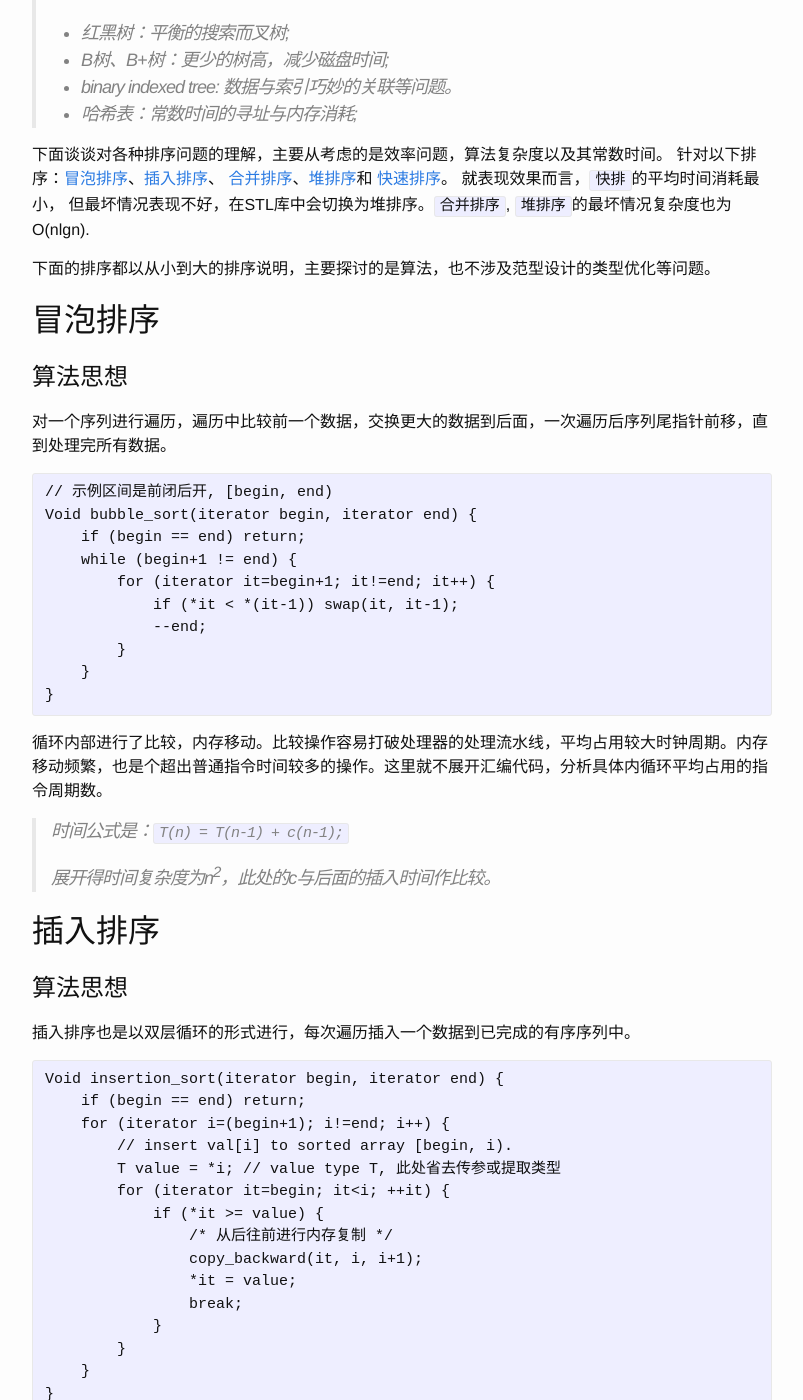
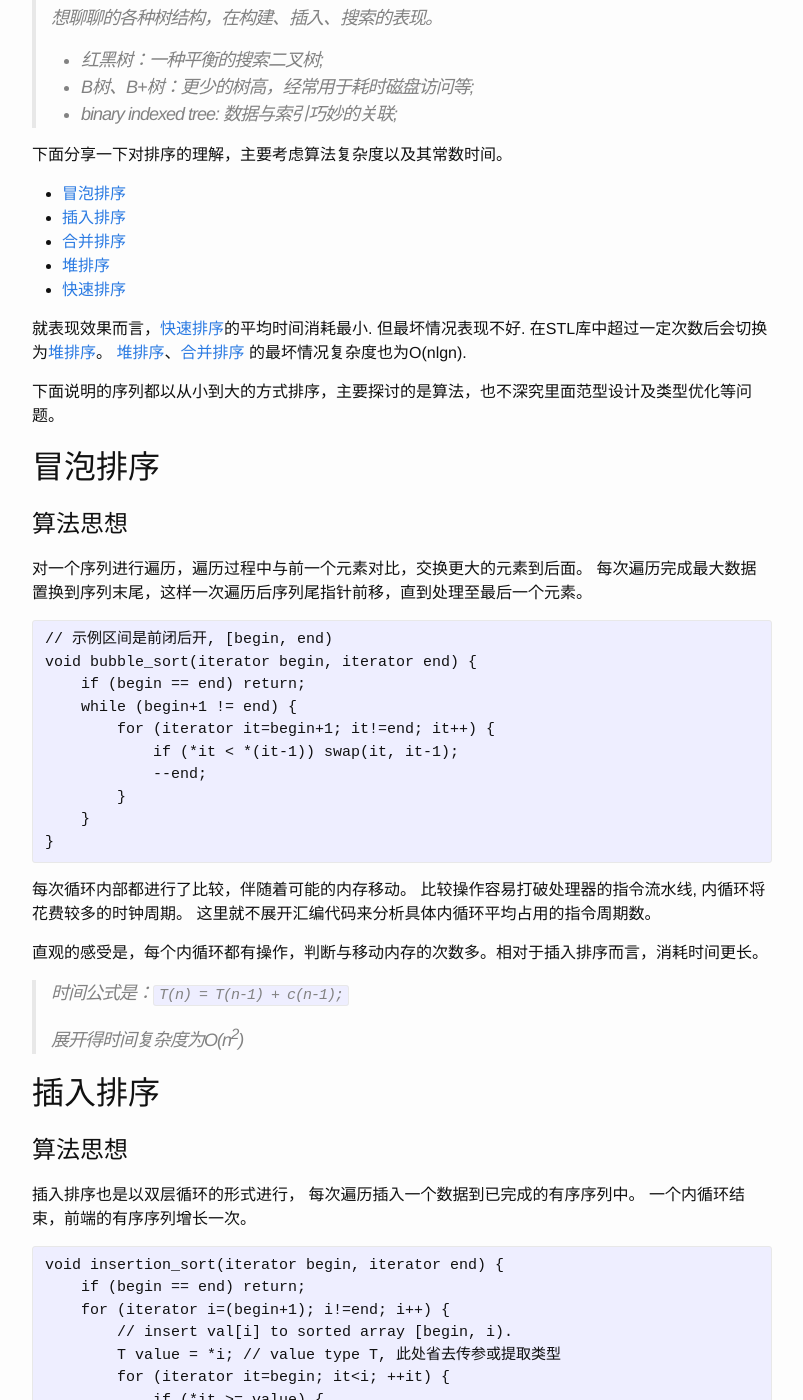
Before and after one commit to Janady/janady.github.io, a Jekyll site: the page built from _posts/2016-06-21-浅谈排序算法.md, in a window 1280 px wide and 1400 px high, scrolled down 249 px. Shown: the whole window, without its empty margins (238-1041 px from the left). Built offline with Jekyll 4.4.1, drawn with Linux system fonts in a browser that asks for light colours; some of the changed text lies outside the part shown.

Commit message:
Modify article

````diff
--- a/_posts/2016-06-21-浅谈排序算法.md
+++ b/_posts/2016-06-21-浅谈排序算法.md
@@ -1,38 +1,46 @@
 ---
 layout: post
 title: 浅谈排序算法
-date:   2016-06-20 03:37:29 +0800
+date:   2016-06-21 13:37:29 +0800
 categories: algorithms
 ---
 
 > 最近对算法比较感兴趣，分治法的拆分、解决与合并，
-递归的调用逻辑，动态规划背后的数学逻辑，搜索中的限制条件与边界等。
+> 递归的逻辑，动态规划背后的数学表达，
+> 深度/广度搜索中的限制条件与边界，
+> 哈希表的常数时间的寻址与内存消耗的均衡等。
 > 以及后面想聊聊的各种树结构，在构建、插入、搜索的表现。
 >
-> - 红黑树：平衡的搜索而叉树;
-> - B树、B+树：更少的树高，减少磁盘时间;
-> - binary indexed tree: 数据与索引巧妙的关联等问题。
-> - 哈希表：常数时间的寻址与内存消耗;
+> - 红黑树：一种平衡的搜索二叉树;
+> - B树、B+树：更少的树高，经常用于耗时磁盘访问等;
+> - binary indexed tree: 数据与索引巧妙的关联;
 
-下面谈谈对各种排序问题的理解，主要从考虑的是效率问题，算法复杂度以及其常数时间。
-针对以下排序：[冒泡排序](#bubble_sort)、[插入排序](#insertion_sort)、
-[合并排序](#merge_sort)、[堆排序](#heap_sort)和
-[快速排序](#quick_sort)。
-就表现效果而言，`快排`的平均时间消耗最小，
-但最坏情况表现不好，在STL库中会切换为堆排序。`合并排序`,
-`堆排序`的最坏情况复杂度也为O(nlgn).
+下面分享一下对排序的理解，主要考虑算法复杂度以及其常数时间。
 
-下面的排序都以从小到大的排序说明，主要探讨的是算法，也不涉及范型设计的类型优化等问题。
+- [冒泡排序](#bubble_sort)
+- [插入排序](#insertion_sort)
+- [合并排序](#merge_sort)
+- [堆排序](#heap_sort)
+- [快速排序](#quick_sort)
+
+就表现效果而言，[快速排序](#quick_sort)的平均时间消耗最小.
+但最坏情况表现不好.
+在STL库中超过一定次数后会切换为[堆排序](#heap_sort)。
+[堆排序](#heap_sort)、[合并排序](#merge_sort)
+的最坏情况复杂度也为O(nlgn).
+
+下面说明的序列都以从小到大的方式排序，主要探讨的是算法，也不深究里面范型设计及类型优化等问题。
 
 ## <span id = "bubble_sort">冒泡排序</span> ##
 
 # 算法思想 #
 
-对一个序列进行遍历，遍历中比较前一个数据，交换更大的数据到后面，一次遍历后序列尾指针前移，直到处理完所有数据。
+对一个序列进行遍历，遍历过程中与前一个元素对比，交换更大的元素到后面。
+每次遍历完成最大数据置换到序列末尾，这样一次遍历后序列尾指针前移，直到处理至最后一个元素。
 
 ```C++
 // 示例区间是前闭后开, [begin, end)
-Void bubble_sort(iterator begin, iterator end) {
+void bubble_sort(iterator begin, iterator end) {
     if (begin == end) return;
     while (begin+1 != end) {
         for (iterator it=begin+1; it!=end; it++) {
@@ -43,21 +51,27 @@ Void bubble_sort(iterator begin, iterator end) {
 }
 ```
 
-循环内部进行了比较，内存移动。比较操作容易打破处理器的处理流水线，平均占用较大时钟周期。内存移动频繁，也是个超出普通指令时间较多的操作。这里就不展开汇编代码，分析具体内循环平均占用的指令周期数。
+每次循环内部都进行了比较，伴随着可能的内存移动。
+比较操作容易打破处理器的指令流水线, 内循环将花费较多的时钟周期。
+这里就不展开汇编代码来分析具体内循环平均占用的指令周期数。
+
+直观的感受是，每个内循环都有操作，判断与移动内存的次数多。相对于插入排序而言，消耗时间更长。
 
 >
 > 时间公式是：`T(n) = T(n-1) + c(n-1); `
 >
-> 展开得时间复杂度为n<sup>2</sup>，此处的c与后面的插入时间作比较。
+> 展开得时间复杂度为O(n<sup>2</sup>)
 
 ## <span id = "insertion_sort">插入排序</span> ##
 
 # 算法思想 #
 
-插入排序也是以双层循环的形式进行，每次遍历插入一个数据到已完成的有序序列中。
+插入排序也是以双层循环的形式进行，
+每次遍历插入一个数据到已完成的有序序列中。
+一个内循环结束，前端的有序序列增长一次。
 
 ```C++
-Void insertion_sort(iterator begin, iterator end) {
+void insertion_sort(iterator begin, iterator end) {
     if (begin == end) return;
     for (iterator i=(begin+1); i!=end; i++) {
         // insert val[i] to sorted array [begin, i).
@@ -74,21 +88,28 @@ Void insertion_sort(iterator begin, iterator end) {
 }
 ```
 
-从结构的角度看，插入排序与冒泡排序很相似，也有着相同的复杂度O(n<sup>2</sup>)。
+从结构上看，插入排序与冒泡排序很相似，也有着相同的复杂度O(n<sup>2</sup>)。
 
-但常数时间上，插入排序优于冒泡排序。可以从`比较`和`优化`两个方面分析一下：
+但在常数时间上，插入排序优于冒泡排序。可以从`比较次数`和`优化`两个方面分析一下：
 
 >
-> **比较** 冒泡排序的有序空间在末尾，而遍历的每个过程都需要比较，而插入排序的有序空间在前面，在等概率分布的模型中，可以节省一半的比较次数。
+> **比较次数**
+冒泡排序的有序空间在末尾，遍历的每个过程都需要比较。
+而插入排序的有序空间在前面，在等概率分布的模型中，
+可以节省一半的比较次数。
 >
-> **优化** 循环中的判断流严重影响循环展开与指令预测，在插入排序中可以考虑更多的内存移动方式，减少不必要的分支判断。（此处略过优化细节）
+> **优化**
+循环中的判断流严重影响循环展开与指令预测，
+在插入排序中可以考虑更多的内存移动方式，
+减少不必要的分支判断。（此处略过优化细节）
 
 ## <span id = "merge_sort">合并排序</span> ##
 
 # 算法思想 #
 
-对于序列[begin, center), [center, end)都已经有序，那么结合成单一序列也是有序的。
-合并排序属于典型分治法的应用。先拆开子问题分析，然后进行合并。
+对于序列[begin, center), [center, end)都已经有序，
+那么结合成单一序列也是有序的。
+合并排序属于典型分治法的应用，先拆分为子问题，然后进行合并。
 
 ```C++
 // 示例都以自由寻址访问序列的迭代器说明
@@ -135,34 +156,37 @@ void (iterator begin, iterator center, iterator end) {
 }
 ```
 
-最外层每次将问题分解为两个n/2的子问题，
-然后合并序列，合并所需的时间T为cn。
+每次将问题分解为两个n/2的子问题，
+然后合并序列，合并操作的复杂度为O(n)。
 此外，递归的调用函数，也会占用调用时间和栈空间。调用深度为lgn.
 
 >
 > 时间公式是：`T(n) = 2T(n/2) + cn; `
 >
 > 展开得时间复杂度为O(nlgn)。
-> 由于每次都是处理有序序列，内存被频繁移动，
-> 每个内循环中都有条件判断，所以常熟c所占用的时钟周期相对较大。
-> 时间复杂度的推导公式推荐看其他教材（<<算法导论>>），
-> 很难用文字描述清楚。
+> 由于每次都是处理有序序列，原有的位置将被频繁改动，内存移动过多，
+> 常熟时间相对较大，时间复杂度的推导公式可以看<<算法导论>>。
 
 ## <span id = "heap_sort">堆排序</span> ##
 
 # 算法思想 #
 
-堆排序是利用一个序列容器模拟一个满二叉树，
-i巧妙的是父子、兄弟等的规则隐含在索引中。
-构建的满二叉树的要求是父节点的至大于子节点。
+堆排序是利用序列容器模拟一个满二叉树，
+巧妙的是父子、兄弟等关系都隐含在索引中。
+构建的堆的规则是：隐含的二叉树父节点的值不小于其子节点的值。
 
-这样的树的特点是每次操作（插入、移除）的复杂度为树的高度，
-而满二叉树可以保证树高小于等于lg<sub>2</sub>n。
-堆的创建时间T(create)为cnlgn. 视为n次插入。
+满足规则后，便有如下特点：
 
-排序则是利用堆的这一特征，每次交换堆顶元素和序列末尾，堆的长度减少。
-而调整堆的时间每次要经过lg<sub>2</sub>n次比较和内存交换。
-由于末尾元素较小，所需的内存移动判断都不小。
+每次操作（插入、移除）的复杂度为树的高度，
+隐含的树高不大于lg<sub>2</sub>n。
+
+堆的创建可以视为n次插入，每次插入耗时复杂度O(lgn),
+符合规则的序列长度不断增长，创建树的时间T(create)的复杂度为O(nlgn)。
+
+排序则是每次交换堆顶元素和序列末尾，堆的长度减少。
+保证每次交换出去的节点都不小于堆中的数据，而后端已经是一个有序序列。
+每次取走堆定后，重新调整堆要经过lg<sub>2</sub>n次比较和内存交换。
+因为置换的末尾元素较小，所以每次都需要判断到叶子节点。
 这是堆排序平均时间劣与快排的主要因素。
 
 >
````
